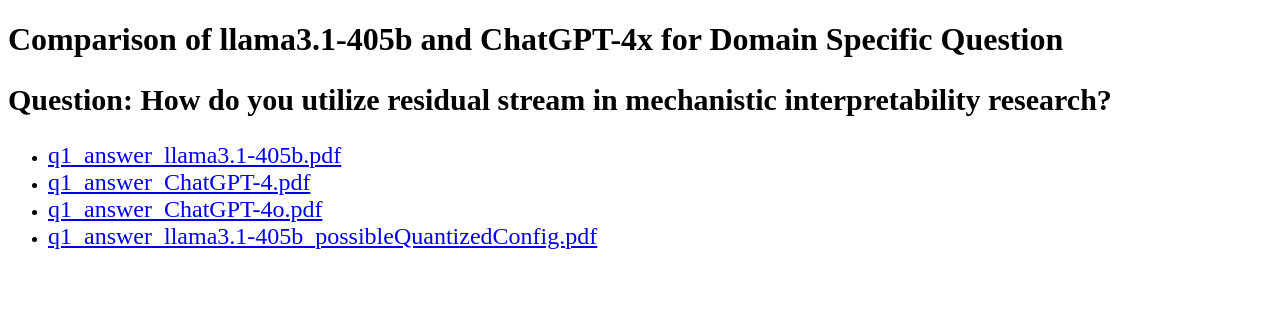
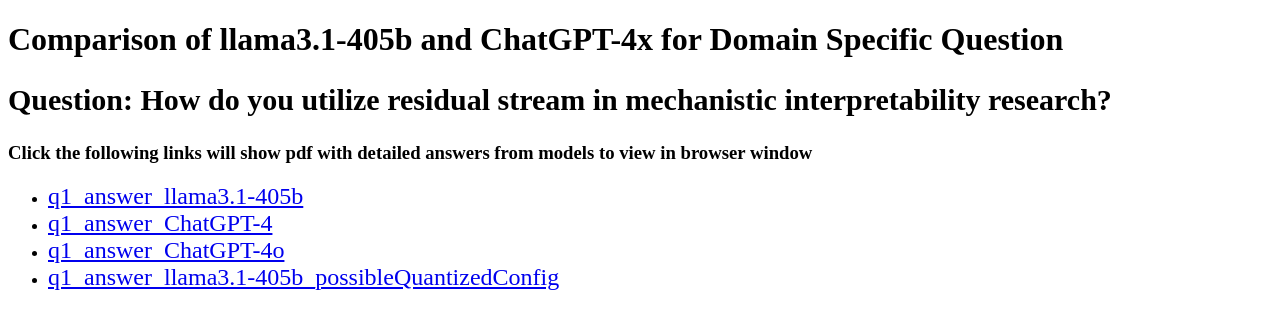
Before and after one commit to artemisep/artemisep.github.io, a plain HTML site: page index.html in a window 1280 px wide. Drawn offline with Linux system fonts and the light colour scheme.

Commit message:
minor mod

```diff
--- a/index.html
+++ b/index.html
@@ -17,11 +17,12 @@
 <body>
   <h1>Comparison of llama3.1-405b and ChatGPT-4x for Domain Specific Question</h1>
   <h2>Question: How do you utilize residual stream in mechanistic interpretability research?</h2>
+  <h3>Click the following links will show pdf with detailed answers from models to view in browser window</h3>
     <ul>
-        <li><a href="docs/q1_answer_llama3.1-405b.pdf" target="_blank">q1_answer_llama3.1-405b.pdf</a></li>
-        <li><a href="docs/q1_answer_ChatGPT-4.pdf" target="_blank">q1_answer_ChatGPT-4.pdf</a></li>
-        <li><a href="docs/q1_answer_ChatGPT-4o.pdf" target="_blank">q1_answer_ChatGPT-4o.pdf</a></li>
-	<li><a href="docs/q1_answer_llama3.1-405b.pdf" target="_blank">q1_answer_llama3.1-405b_possibleQuantizedConfig.pdf</a></li>
+        <li><a href="docs/q1_answer_llama3.1-405b.pdf" target="_blank">q1_answer_llama3.1-405b</a></li>
+        <li><a href="docs/q1_answer_ChatGPT-4.pdf" target="_blank">q1_answer_ChatGPT-4</a></li>
+        <li><a href="docs/q1_answer_ChatGPT-4o.pdf" target="_blank">q1_answer_ChatGPT-4o</a></li>
+	<li><a href="docs/q1_answer_llama3.1-405b.pdf" target="_blank">q1_answer_llama3.1-405b_possibleQuantizedConfig</a></li>
     </ul>
 </body>
 </html>
```
